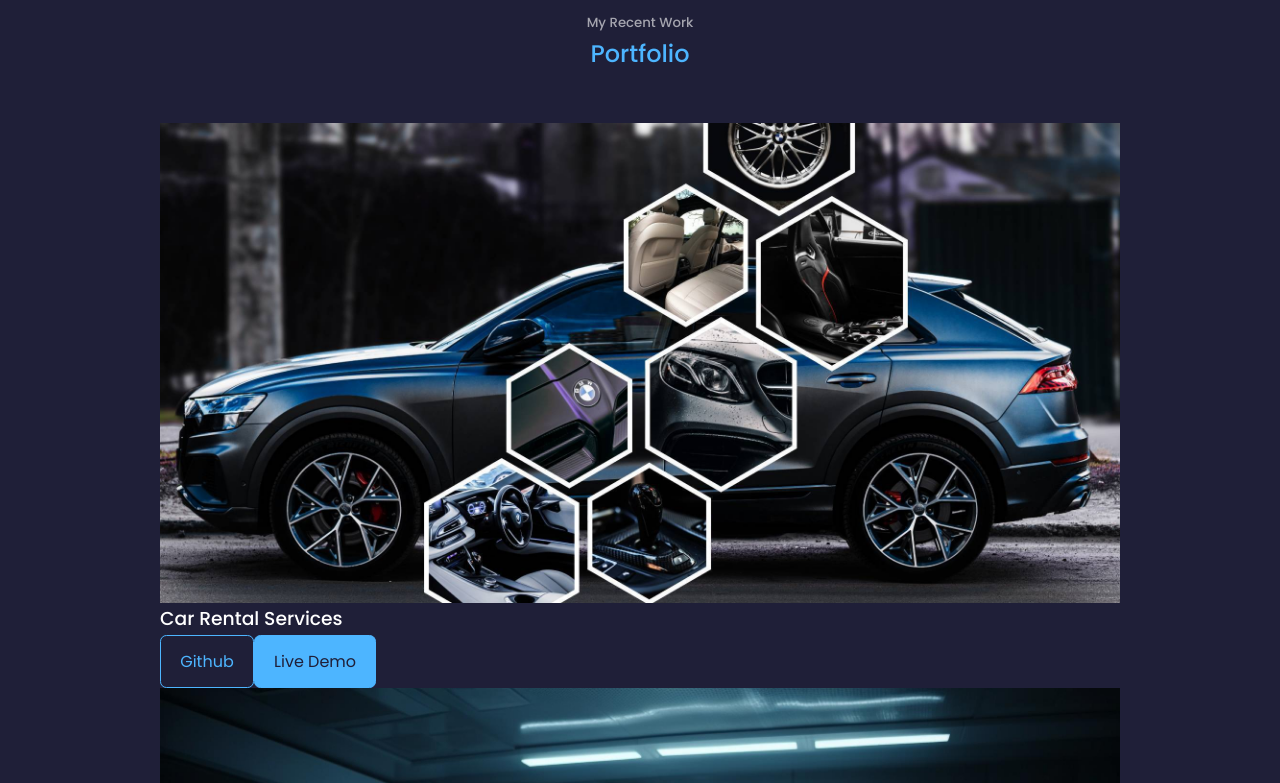
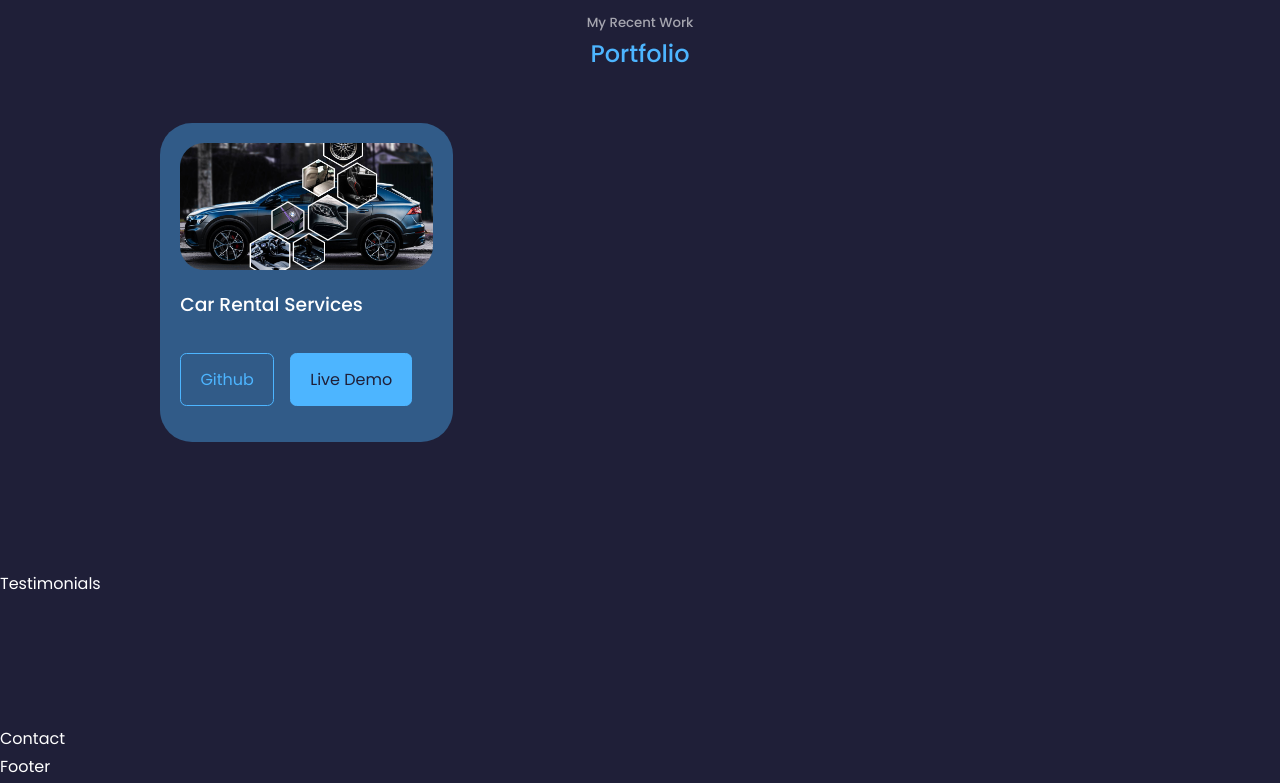
Before and after one commit to EngNelson/engineer-nelson-bechem-2024, a React (Create React App) app: page / in a window 1280 px wide. Shown: the part 3140-3923 px from the top of the page. Built offline with nearby package versions, Linux system fonts and the light colour scheme; the HTML template or start-up script is replaced by a standard one.

Commit message:
Portfolio module

```diff
--- a/src/components/portfolio/Portfolio.jsx
+++ b/src/components/portfolio/Portfolio.jsx
@@ -2,6 +2,55 @@ import React from 'react'
 import './portfolio.css'
 import IMG from '../../assets/portfolio.jpg';
 import IMG1 from '../../assets/portfolio1.jpg';
+
+
+
+// DO NOT USE THE IN PRODUCTION
+
+const data = [
+  {
+    id: 1,
+    image: IMG1,
+    title: 'Car Rental Services',
+    github: 'https://github.com',
+    demo: "https://dribbble.com/designers?search[category]=Web%20design&search[workType]=freelance"
+  },
+  {
+    id: 2,
+    image: IMG1,
+    title: 'Hospital Management System',
+    github: 'https://github.com',
+    demo: "https://dribbble.com/designers?search[category]=Web%20design&search[workType]=freelance"
+  },
+  {
+    id: 3,
+    image: IMG1,
+    title: 'Hotel Management System',
+    github: 'https://github.com',
+    demo: "https://dribbble.com/designers?search[category]=Web%20design&search[workType]=freelance"
+  },
+  {
+    id: 4,
+    image: IMG1,
+    title: 'Financial Dashbord',
+    github: 'https://github.com',
+    demo: "https://dribbble.com/designers?search[category]=Web%20design&search[workType]=freelance"
+  },
+  {
+    id: 5,
+    image: IMG1,
+    title: 'Real Estate Managemen',
+    github: 'https://github.com',
+    demo: "https://dribbble.com/designers?search[category]=Web%20design&search[workType]=freelance"
+  },
+  {
+    id: 6,
+    image: IMG1,
+    title: 'School Management System',
+    github: 'https://github.com',
+    demo: "https://dribbble.com/designers?search[category]=Web%20design&search[workType]=freelance"
+  },
+]
 
 const Portfolio = () => {
   return (
@@ -15,50 +64,63 @@ const Portfolio = () => {
               <img src={IMG} alt="" />
             </div>
             <h3>Car Rental Services</h3>
-                <a href="https://github.com" className='btn' target='_blank'>Github</a>
-                <a href="https://dribbble.com/designers?search[category]=Web%20design&search[workType]=freelance" className='btn btn-primary' target='_blank'>Live Demo</a>
+            <div className="portfolio__item-cta">
+            <a href="https://github.com" className='btn' target='_blank'>Github</a>
+                <a hrf="https://dribbble.com/designers?search[category]=Web%20design&search[workType]=freelance" className='btn btn-primary' target='_blank'>Live Demo</a>
+            </div>
+
           </article>
-          <article className='portfolio__item'>
+          {/* <article className='portfolio__item'>
             <div className="portfolio__item-image">
               <img src={IMG1} alt="" />
             </div>
             <h3>Hospital Management System</h3>
+            <div className="portfolio__item-cta">
                 <a href="https://github.com" className='btn' target='_blank'>Github</a>
                 <a href="https://dribbble.com/designers?search[category]=Web%20design&search[workType]=freelance" className='btn btn-primary' target='_blank'>Live Demo</a>
+                </div>
           </article>
           <article className='portfolio__item'>
             <div className="portfolio__item-image">
               <img src="" alt="" />
             </div>
             <h3>Hotel Management System</h3>
+            <div className="portfolio__item-cta">
                 <a href="https://github.com" className='btn' target='_blank'>Github</a>
                 <a href="https://dribbble.com/designers?search[category]=Web%20design&search[workType]=freelance" className='btn btn-primary' target='_blank'>Live Demo</a>
+              </div>
           </article>
           <article className='portfolio__item'>
             <div className="portfolio__item-image">
               <img src="" alt="" />
             </div>
             <h3>Financial Dashbord </h3>
+            <div className="portfolio__item-cta">
                 <a href="https://github.com" className='btn' target='_blank'>Github</a>
                 <a href="https://dribbble.com/designers?search[category]=Web%20design&search[workType]=freelance" className='btn btn-primary' target='_blank'>Live Demo</a>
+              </div>
           </article>
           <article className='portfolio__item'>
             <div className="portfolio__item-image">
               <img src="" alt="" />
             </div>
             <h3>Real Estate Management</h3>
+            <div className="portfolio__item-cta">
                 <a href="https://github.com" className='btn' target='_blank'>Github</a>
                 <a href="https://dribbble.com/designers?search[category]=Web%20design&search[workType]=freelance" className='btn btn-primary' target='_blank'>Live Demo</a>
+              </div>
           </article>
           <article className='portfolio__item'>
             <div className="portfolio__item-image">
               <img src="" alt="" />
             </div>
             <h3>School Management System</h3>
+            <div className="portfolio__item-cta">
                 <a href="https://github.com" className='btn' target='_blank'>Github</a>
                 <a href="https://dribbble.com/designers?search[category]=Web%20design&search[workType]=freelance" className='btn btn-primary' target='_blank'>Live Demo</a>
-          </article>
-  l  </div>
+              </div>
+          </article> */}
+    </div>
     </section>
   )
 }
--- a/src/components/portfolio/portfolio.css
+++ b/src/components/portfolio/portfolio.css
@@ -0,0 +1,56 @@
+.portfolio__container{
+    display: grid;
+    grid-template-columns: repeat(3, 1fr);
+    gap: 2.5rem;
+}
+
+.portfolio__item{
+    background: var(--color-primary-variant);
+    padding: 1.2rem;
+    border-radius: 2rem;
+    border: 1px solid transparent;
+    transition: var(--transition);
+}
+
+.portfolio__item:hover{
+    border-color: var(--color-primary-variant);
+    background: transparent;
+
+}
+
+.portfolio__item-image{
+    border-radius: 1.5rem;
+    overflow: hidden;
+}
+
+.portfolio__item h3{
+    margin: 1.2rem 0 2rem;
+
+}
+
+.portfolio__item-cta{
+    display: flex;
+    gap: 1rem;
+    margin-bottom: 1rem;
+}
+
+/* ===================== MEDIA QUERIES (MEDIUM DEVICES)===================== */
+@media screen and (max-width: 1024px) {
+    .portfolio__container{
+        grid-template-columns: 1fr 1fr;
+        gap: 1.2rem;
+    }
+    }
+
+
+
+
+
+/* ===================== MEDIA QUERIES (SMALL DEVICES)===================== */
+@media screen and (max-width: 600px) {
+    .portfolio__container{
+        grid-template-columns: 1fr;
+        gap: 1rem;
+    }
+
+}
```
